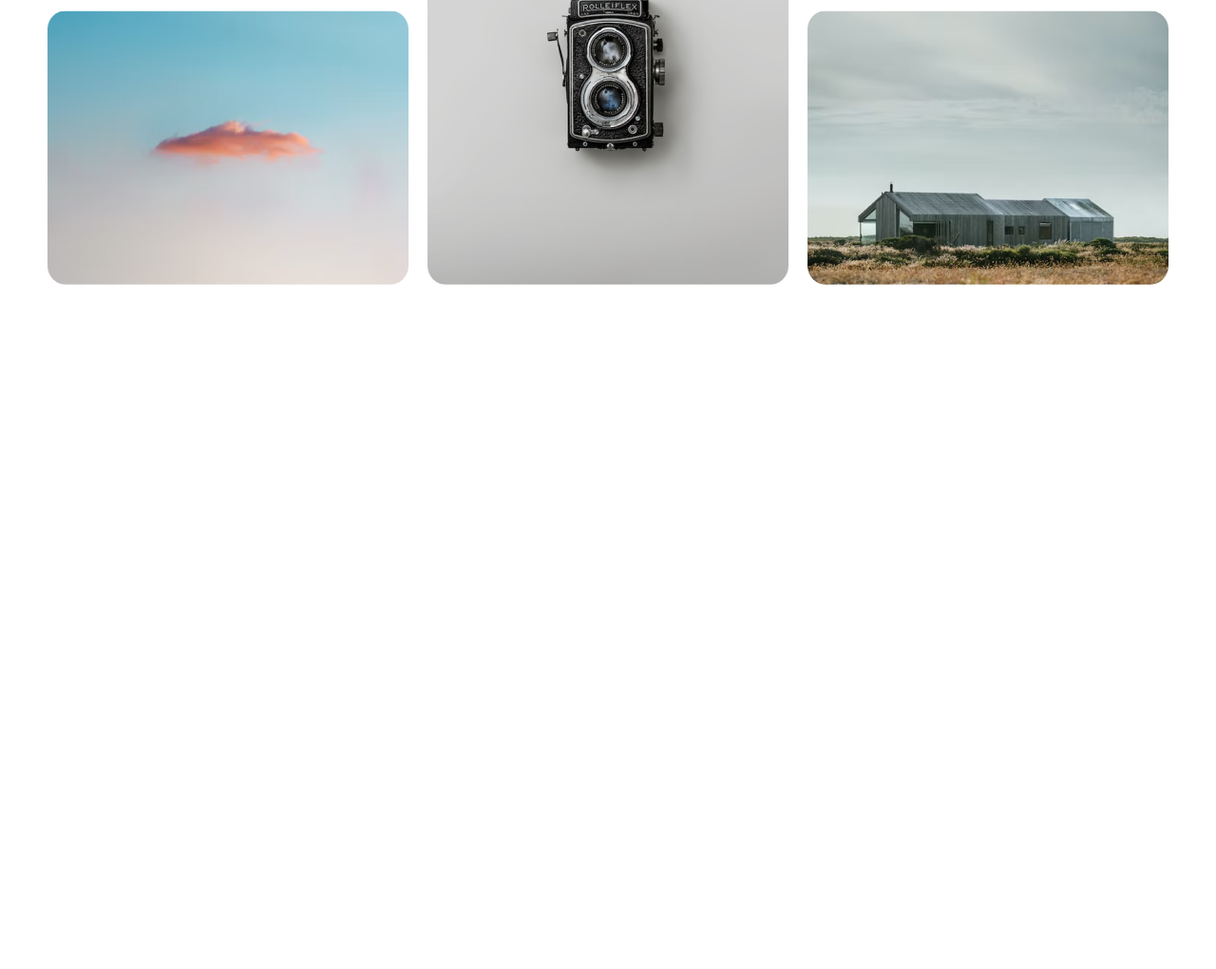
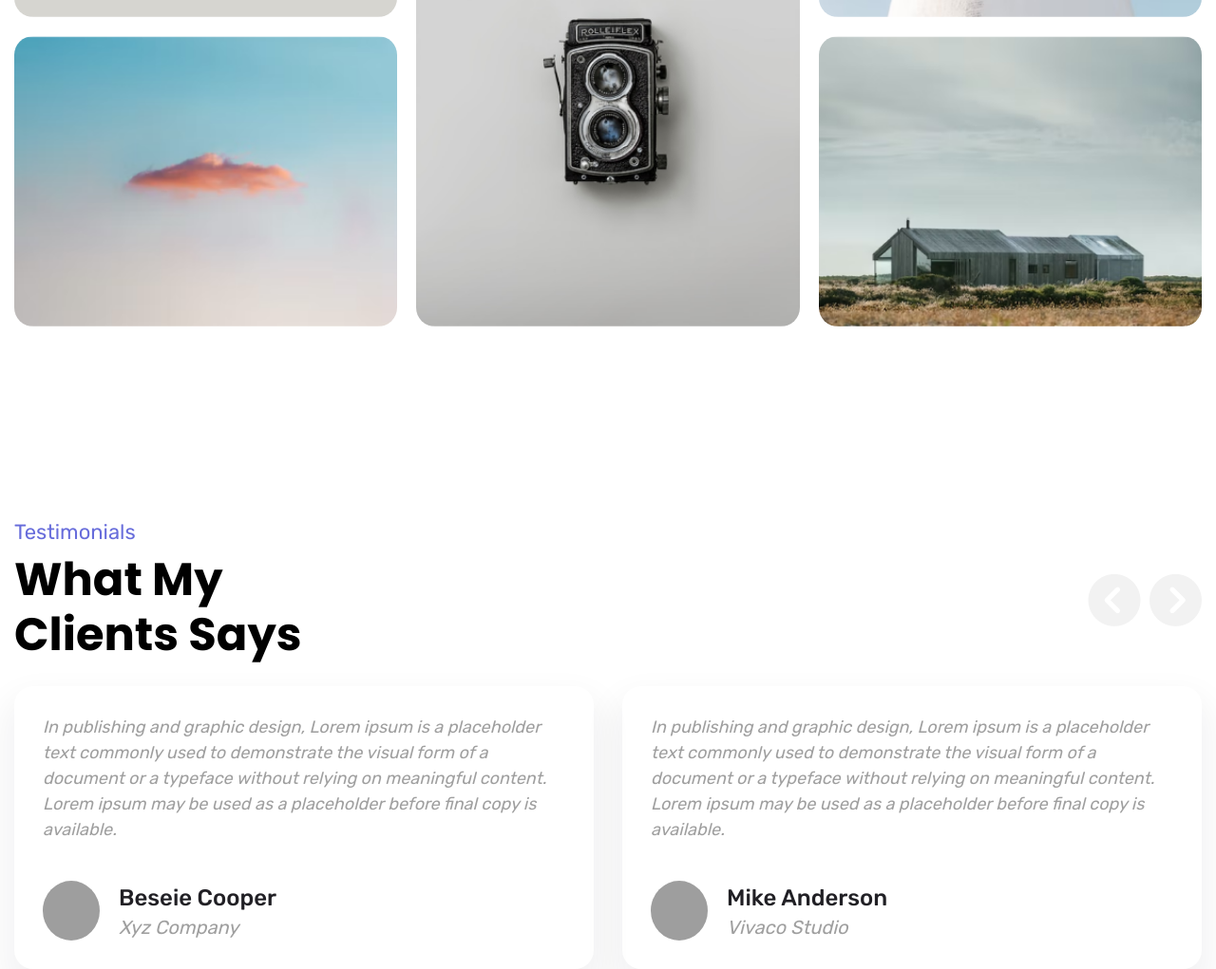
Before and after one commit to ola1180/axo-me_website, a plain HTML site: page index.html in a window 1280 px wide. Shown: the part 3114-4135 px from the top of the page at 95% size. Before the commit the page ends 3414 px from the top, so only its background shows below. Drawn offline with Linux system fonts and the light colour scheme; grey boxes are pictures that could not be loaded.

Commit message:
added testimonials, fised gallery position

```diff
--- a/assets/sass/_variables.scss
+++ b/assets/sass/_variables.scss
@@ -10,6 +10,7 @@ sans-serif;
 $paragraphFontColor:#9f9f9f;
 $primaryColor:#676cdb;
 $mainTransition: all 0.3s ease-in-out;
+$boxShadowColor:rgba(4, 9, 30, 0.05);
 
 // Navigation
 
@@ -19,3 +20,8 @@ $navBgColor: #212025;
 // Hero section
 
 $heroBgColor: #212025;
+
+// Testimonials
+
+$TestimonialsFontColor:#212025;
+$arrowColor:#f2f2f2;
--- a/assets/sass/main.scss
+++ b/assets/sass/main.scss
@@ -7,3 +7,4 @@
 @import "sections/services";
 @import "sections/about";
 @import "sections/portfolio";
+@import "sections/testimonials";
--- a/assets/sass/sections/_portfolio.scss
+++ b/assets/sass/sections/_portfolio.scss
@@ -20,25 +20,31 @@
 
     .gallery {
         display: flex;
-        gap: 20px;
         align-items: center;
         justify-content: center;
+        margin: 0 -10px;
+
 
         .gallery-col {
             display: flex;
             flex-direction: column;
-            width: calc(100/3);
-            gap: 20px;
+            width: calc(100%/3);
+            padding: 0 10px;
+            margin: -10px 0;
+
 
             .img-container {
-                width: calc(100/3);
                 overflow: hidden;
-                border-radius: 20px;
+                width: 100%;
+                padding: 10px 0;
+
 
                 img {
+                    width: 100%;
                     transition: $mainTransition;
                     display: block;
-                    width: 100%;
+                    border-radius: 20px;
+
 
                     &:hover {
                         scale: 1.1;
--- a/assets/sass/sections/_services.scss
+++ b/assets/sass/sections/_services.scss
@@ -16,7 +16,7 @@
 
             .services-item-box {
                 padding: 36px;
-                box-shadow: 0px 20px 35px 10px rgba(4, 9, 30, 0.05);
+                box-shadow: 0px 20px 35px 10px $boxShadowColor;
                 border-radius: 20px;
                 cursor: pointer;
 
--- a/index.html
+++ b/index.html
@@ -139,6 +139,7 @@
             <div class="heading">
                 <p class="title">My Portfolio</p>
                 <h2>Showcasing <br>some of my best work</h2>
+            </div>
             <ul class="gallery-menu">
                 <li><a href="">All</a></li>
                 <li><a href="">Youtube</a></li>
@@ -153,7 +154,6 @@
                     <div class="img-container"><img src="assets/img/portfolio/1.png" alt=""></div>
                     <div class="img-container"><img src="assets/img/portfolio/4.png" alt=""></div>
                 </div>
-
                 <div class="gallery-col">
                     <div class="img-container"> <img src="assets/img/portfolio/2.png" alt=""></div>
                     <div class="img-container"><img src="assets/img/portfolio/5.png" alt=""></div>
@@ -161,6 +161,49 @@
                 <div class="gallery-col">
                     <div class="img-container"><img src="assets/img/portfolio/3.png" alt=""></div>
                     <div class="img-container"> <img src="assets/img/portfolio/6.png" alt=""></div>
+                </div>
+
+            </div>
+        </div>
+    </section>
+
+    <section class="testimonials">
+        <div class="container">
+            <div class="testimonials-top">
+                <div class="heading">
+                    <p class="title">Testimonials</p>
+                    <h2>What My <br>Clients Says</h2>
+                </div>
+                <div class="arrows">
+                    <i class="fa-solid fa-circle-chevron-left"></i>
+                    <i class="fa-solid fa-circle-chevron-right"></i>
+                </div>
+            </div>
+            <div class="testimonials-bottom">
+                <div class="testimonials-box">
+                    <p><i>In publishing and graphic design, Lorem ipsum is a placeholder text commonly used
+                            to demonstrate the visual form of a document or a typeface without relying on
+                            meaningful content. Lorem ipsum may be used as a placeholder before final copy
+                            is available.</i></p>
+                    <div class="client-box">
+                        <img src="assets/img/1.jpg" alt="" class="client-avatar">
+                        <div class="cilent-info">
+                            <p class="client-name">Beseie Cooper</p>
+                            <p class="client-company"><i> Xyz Company</i></p>
+                        </div>
+                    </div>
+                </div>
+                <div class="testimonials-box">
+                    <p><i>In publishing and graphic design, Lorem ipsum is a placeholder text commonly used
+                            to demonstrate the visual form of a document or a typeface without relying on
+                            meaningful content. Lorem ipsum may be used as a placeholder before final copy
+                            is available.</i></p>
+                    <div class="client-box">
+                        <img src="assets/img/2.jpg" alt="" class="client-avatar">
+                        <div class="cilent-info">
+                            <p class="client-name">Mike Anderson</p>
+                            <p class="client-company"><i> Vivaco Studio</i></p>
+                        </div>
                     </div>
                 </div>
             </div>
```
Also changed, not shown: assets/css/main.css, 2 other files. Lines whose indentation alone changed are shown as unchanged.
